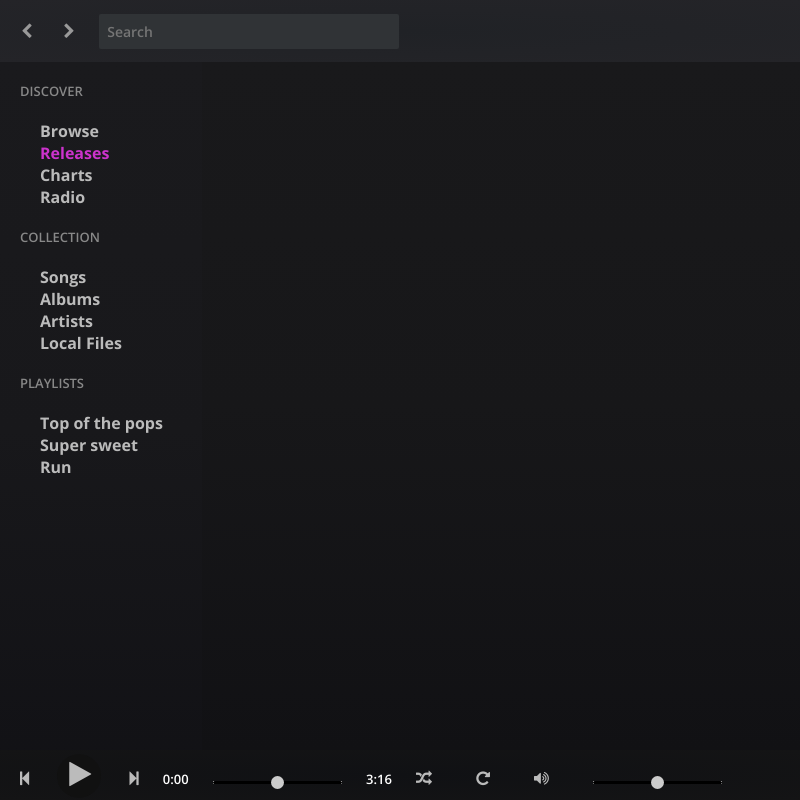
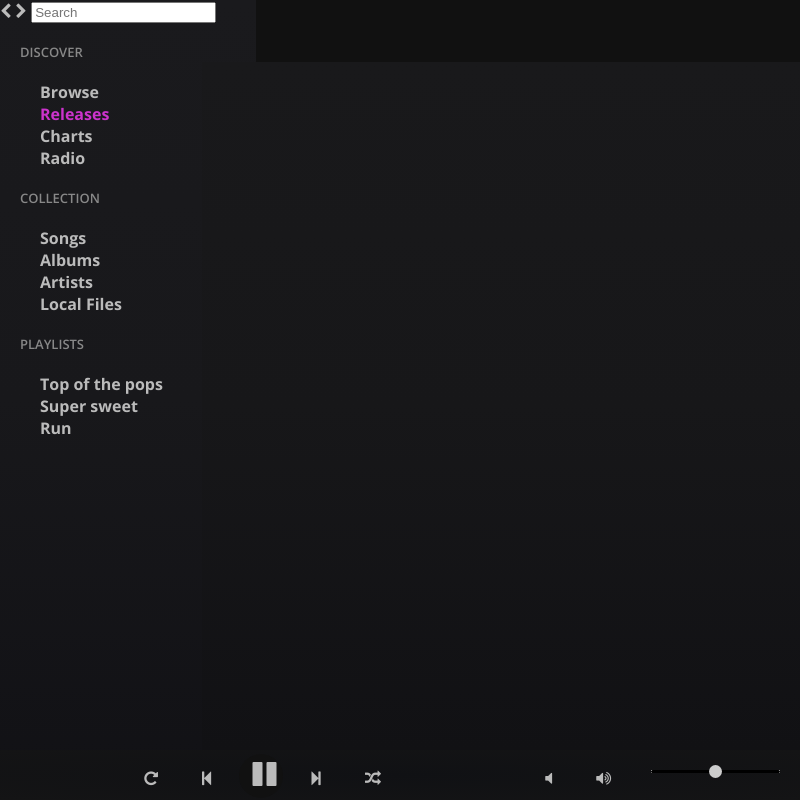
Before and after one commit to DjSuperNintendo/Chunes, an Electron app: page index.html in a window 800 px wide. Drawn offline with nearby package versions, Linux system fonts and the light colour scheme; no server answers.

Commit message:
more track control changes

```diff
--- a/index.html
+++ b/index.html
@@ -8,12 +8,12 @@
     <link href='main.css' rel='stylesheet' type='text/css'>
   </head>
   <body>
-    <header>
-      <i class="fa fa-chevron-left"></i>
-      <i class="fa fa-chevron-right"></i>
-      <input id="search" type="search" placeholder="Search"/>
-    </header>
     <nav>
+      <section class="search">
+        <i class="fa fa-chevron-left"></i>
+        <i class="fa fa-chevron-right"></i>
+        <input id="nav-search" type="search" placeholder="Search"/>
+      </section>
       <section>
         <h3>Discover</h3>
         <ul>
@@ -45,21 +45,22 @@
 
     </section>
     <footer>
-      <span id="main-controls">
-        <i class="fa fa-step-backward"></i>
-        <i class="fa fa-play"></i>
-        <i class="fa fa-step-forward"></i>
-      </span>
       <span id="scrubber">
         <span id="elapsed">0:00</span>
         <input id="track" type="range"/>
         <span id="length">3:16</span>
       </span>
-      <i class="fa fa-random"></i>
-      <i class="fa fa-repeat"></i>
+      <span id="main-controls">
+        <i class="fa fa-repeat"></i>
+        <i class="fa fa-step-backward"></i>
+        <i class="fa fa-pause"></i>
+        <i class="fa fa-step-forward"></i>
+        <i class="fa fa-random"></i>
+      </span>
       <span id="volume">
+        <i class="fa fa-volume-off"></i>
+        <input id="volume" type="range"/>
         <i class="fa fa-volume-up"></i>
-        <input id="volume" type="range"/>
       </span>
     </footer>
   </body>
--- a/main.css
+++ b/main.css
@@ -54,10 +54,11 @@ footer {
 footer .fa {
   margin: 4px;
 }
-footer .fa:not(.fa-play) {
+footer .fa:not(.fa-play):not(.fa-pause) {
   margin: 20px;
 }
-.fa-play {
+.fa-play,
+.fa-pause {
   font-size: 28px;
   margin: 5px;
   border-radius: 50%;
@@ -66,7 +67,8 @@ footer .fa:not(.fa-play) {
   width: 32px;
   height: 32px;
 }
-.fa-play:before {
+.fa-play:before,
+.fa-pause:before {
   margin-left: 6px;
   margin-top: 2px;
 }
@@ -116,12 +118,25 @@ input[type=range]:focus::-webkit-slider-runnable-track {
     background: #000;
 }
 
+#scrubber {
+  display: none;
+}
+footer {
+  text-align: center;
+}
+#main-controls {
+  float: center;
+}
+#volume {
+  float: right;
+}
+
 
 
 nav {
   position: fixed;
   left: 0;
-  top: 62px;
+  top: 0;
   bottom: 0;
   padding-right: 40px;
   /*width: 200px;*/
```
